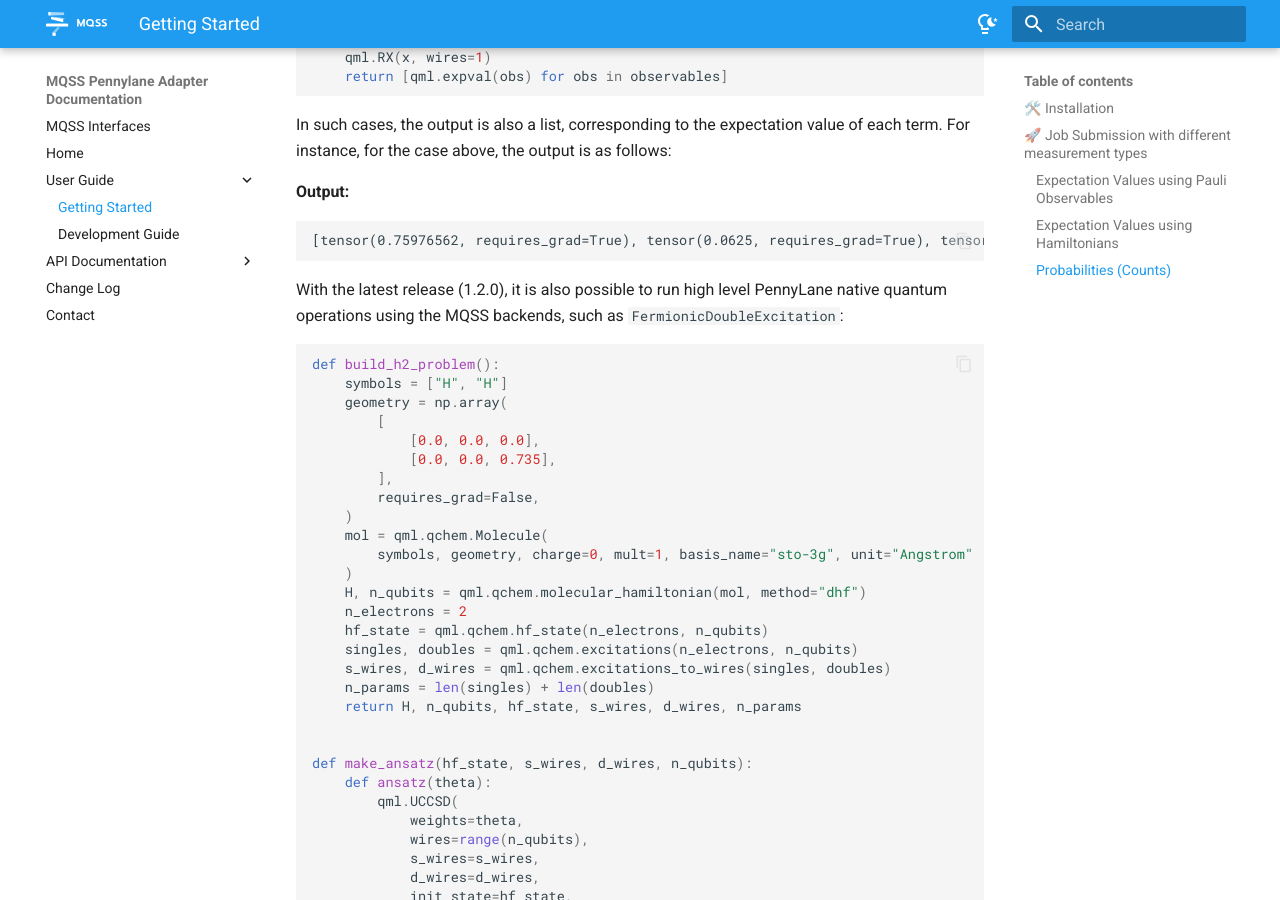
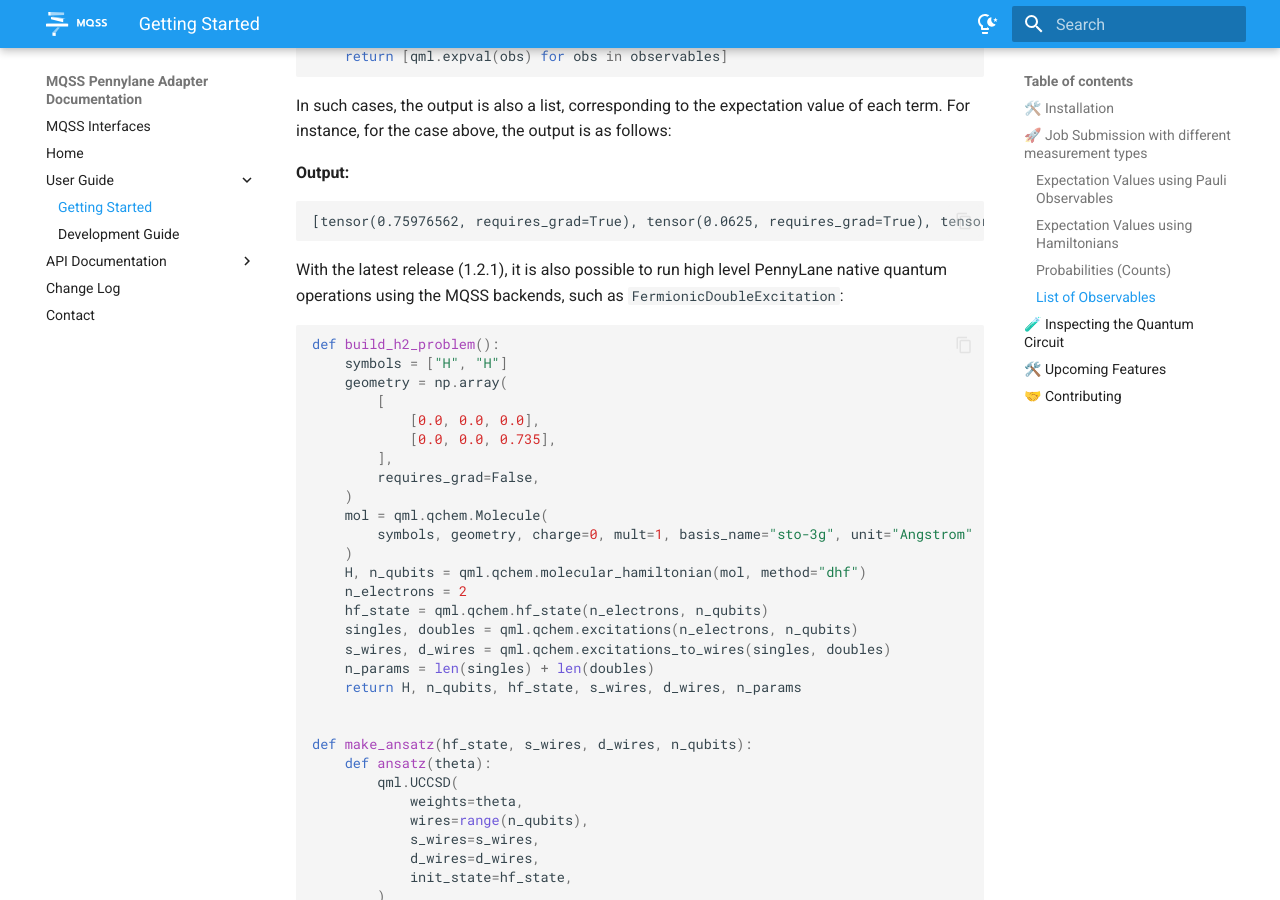
Before and after one commit to Munich-Quantum-Software-Stack/MQSS-Pennylane-Adapter, an MkDocs documentation site: the page built from docs/user_guide/getting_started.md, in a window 1280 px wide and 900 px high, scrolled down 2867 px. Built offline with MkDocs 1.6.1 and Material for MkDocs 9.7.7, drawn with Linux system fonts in a browser that asks for light colours.

Commit message:
:memo: minor changes in user documentation

````diff
--- a/docs/user_guide/getting_started.md
+++ b/docs/user_guide/getting_started.md
@@ -95,7 +95,7 @@
     return qml.probs(qml.probs(wires=[0, 1]))
 ```
 
-# List of Observables
+### List of Observables
 
 In specific routines, you might require multiple measurement results based on a different combination of Pauli words. Different operators might also act on the same qubit. The return statement has to be defined as a list of expectation value combinations as follows:
 ```python
@@ -126,7 +126,7 @@
 [tensor(0.75976562, requires_grad=True), tensor(0.0625, requires_grad=True), tensor(0.96679688, requires_grad=True)]
 ```
 
-With the latest release (1.2.0), it is also possible to run high level PennyLane native quantum operations using the MQSS backends, such as `FermionicDoubleExcitation`:
+With the latest release (1.2.1), it is also possible to run high level PennyLane native quantum operations using the MQSS backends, such as `FermionicDoubleExcitation`:
 ```python
 def build_h2_problem():
     symbols = ["H", "H"]
````
